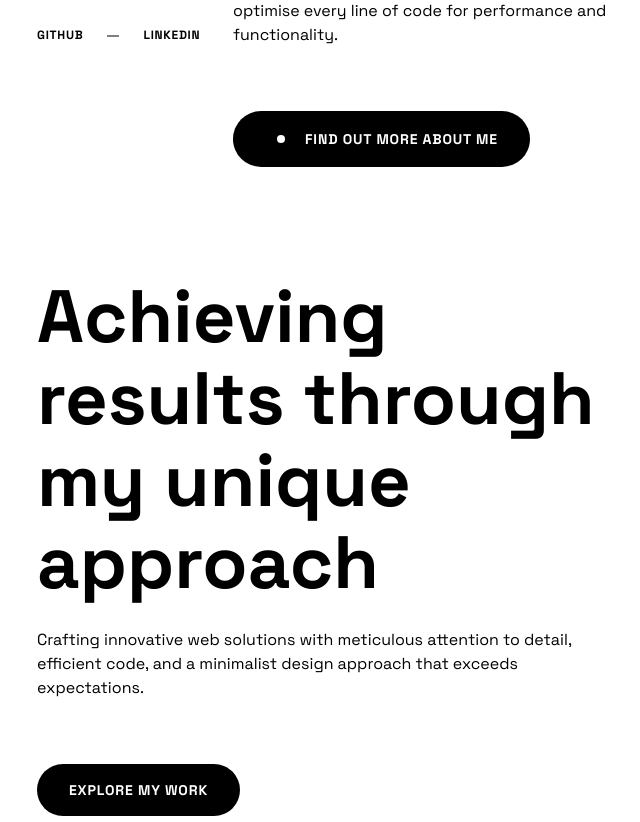
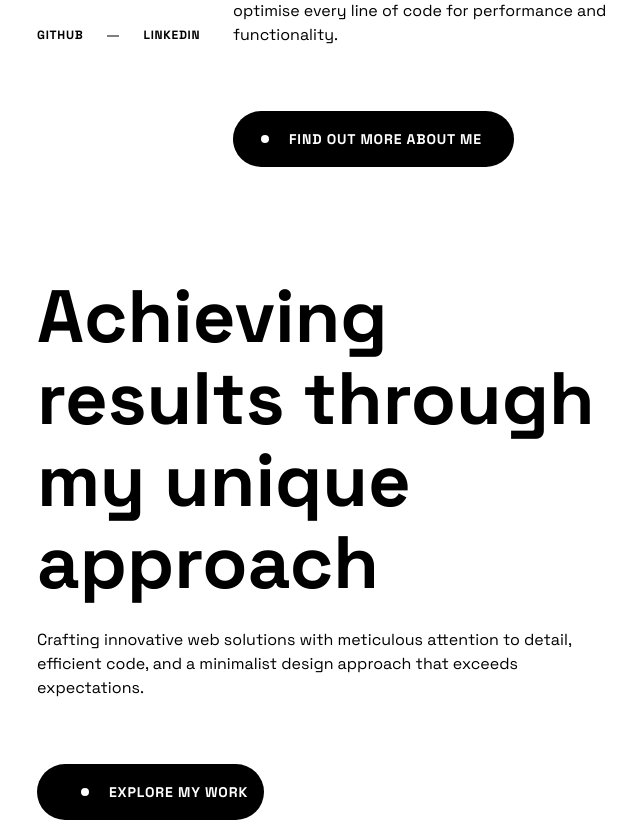
Before and after one commit to wisethee/next-portfolio-old, a Next.js app: page / in a window 1280 px wide. Shown: the part 620-1442 px from the top of the page, without its empty margins (27-667 px from the left). Built offline with nearby package versions, Linux system fonts and the light colour scheme.

Commit message:
feat: fixing button animations

```diff
--- /dev/null
+++ b/components/button/button.tsx
@@ -0,0 +1,58 @@
+"use client";
+
+import { useState } from "react";
+import { motion } from "framer-motion";
+
+type LabelOrder = "first" | "last";
+
+import IconArrow from "../icons/icon-arrow";
+
+const buttonVariants = {
+  rest: {
+    // border: "2px solid #000000",
+    // backgroundColor: "#000000",
+    // color: "#ffffff",
+  },
+  hover: {
+    // backgroundColor: "#ffffff",
+    // border: "2px solid #000000",
+    // color: "#000000",
+    // transition: {
+    //   duration: 0.3,
+    //   ease: [0, 0.71, 0.2, 1.01],
+    // },
+  },
+};
+
+const Button = ({
+  children,
+  labelOrder,
+}: {
+  children: React.ReactNode;
+  labelOrder: LabelOrder;
+}) => {
+  const [isHovered, setIsHovered] = useState(false);
+  const buttonPadding = labelOrder === "last" ? "pl-4 pr-8" : "pl-8 pr-4";
+  const buttonLabelOrder = `order-${labelOrder}`;
+
+  return (
+    <motion.button
+      className={`inline-flex items-center gap-2 text-label-large uppercase rounded-full bg-black text-white h-14 overflow-hidden ${buttonPadding}`}
+      variants={buttonVariants}
+      initial="rest"
+      animate={isHovered ? "hover" : "rest"}
+      onMouseEnter={() => setIsHovered(!isHovered)}
+      onMouseLeave={() => setIsHovered(!isHovered)}
+    >
+      <IconArrow
+        stroke="#000000"
+        strokeOnHover="#ffffff"
+        fill="#ffffff"
+        fillOnHover="#ffffff"
+      />
+      <span className={buttonLabelOrder}>{children}</span>
+    </motion.button>
+  );
+};
+
+export default Button;
--- a/components/hero/hero.tsx
+++ b/components/hero/hero.tsx
@@ -1,13 +1,6 @@
-"use client";
-
-import { useState } from "react";
-import { motion } from "framer-motion";
-
-import IconArrow from "../icons/icon-arrow";
+import Button from "../button/button";
 
 const Hero = () => {
-  const [isHovered, setIsHovered] = useState(false);
-
   return (
     <div className="grid grid-cols-12 gap-x-6 h-hero content-center h-screen">
       <div className="col-span-2 row-span-2"></div>
@@ -24,21 +17,7 @@ const Hero = () => {
           </p>
         </div>
 
-        <motion.button
-          className="inline-flex items-center gap-2 text-label-large uppercase rounded-full bg-black text-white px-8 h-14"
-          initial={false}
-          animate={isHovered ? "hover" : "rest"}
-          onMouseEnter={() => setIsHovered(!isHovered)}
-          onMouseLeave={() => setIsHovered(!isHovered)}
-        >
-          <IconArrow
-            stroke="#000000"
-            strokeOnHover="#ffffff"
-            fill="#ffffff"
-            fillOnHover="#000000"
-          />
-          <span>Find out more about me</span>
-        </motion.button>
+        <Button labelOrder="last">Find out more about me</Button>
       </div>
       <div className="col-span-3 row-span-2 col-start-8"></div>
       <div className="col-span-2 row-span-2 col-start-11"></div>
--- a/components/icons/icon-arrow.tsx
+++ b/components/icons/icon-arrow.tsx
@@ -1,5 +1,4 @@
 import { motion } from "framer-motion";
-import { transform } from "typescript";
 
 const IconArrow = ({
   stroke,
@@ -27,9 +26,12 @@ const IconArrow = ({
         rest: { fill: fill, scale: 1, opacity: 1 },
         hover: {
           fill: fillOnHover,
-          scale: 0,
-          opacity: 0,
-          transition: { duration: 0.3 },
+          scale: 4,
+          opacity: [null, 0.12, 0],
+          transition: {
+            duration: 0.5,
+            ease: [0, 0.71, 0.2, 1.01],
+          },
         },
       }}
     />
@@ -42,11 +44,11 @@ const IconArrow = ({
         rest: { stroke: stroke, scale: 0.25, opacity: 0 },
         hover: {
           stroke: strokeOnHover,
-          scale: 1,
+          scale: [null, 1.2, 1],
           opacity: 1,
           transition: {
-            duration: 0.1,
-            delay: 0.3,
+            duration: 0.3,
+            delay: 0.2,
             ease: [0, 0.71, 0.2, 1.01],
           },
         },
--- a/components/section-skills/section-skills.tsx
+++ b/components/section-skills/section-skills.tsx
@@ -1,3 +1,5 @@
+import Button from "../button/button";
+
 const SectionSkills = () => {
   return (
     <div className="grid grid-cols-12 grid-rows-1 gap-4 py-24">
@@ -12,9 +14,7 @@ const SectionSkills = () => {
             exceeds expectations.
           </p>
         </div>
-        <button className="text-label-large uppercase rounded-full bg-black text-white px-8 py-4">
-          Explore my work
-        </button>
+        <Button labelOrder="first">Explore my work</Button>
       </div>
       <div className="col-span-5 col-start-8 row-start-1"></div>
       <div className="col-start-7 row-start-1"></div>
```
